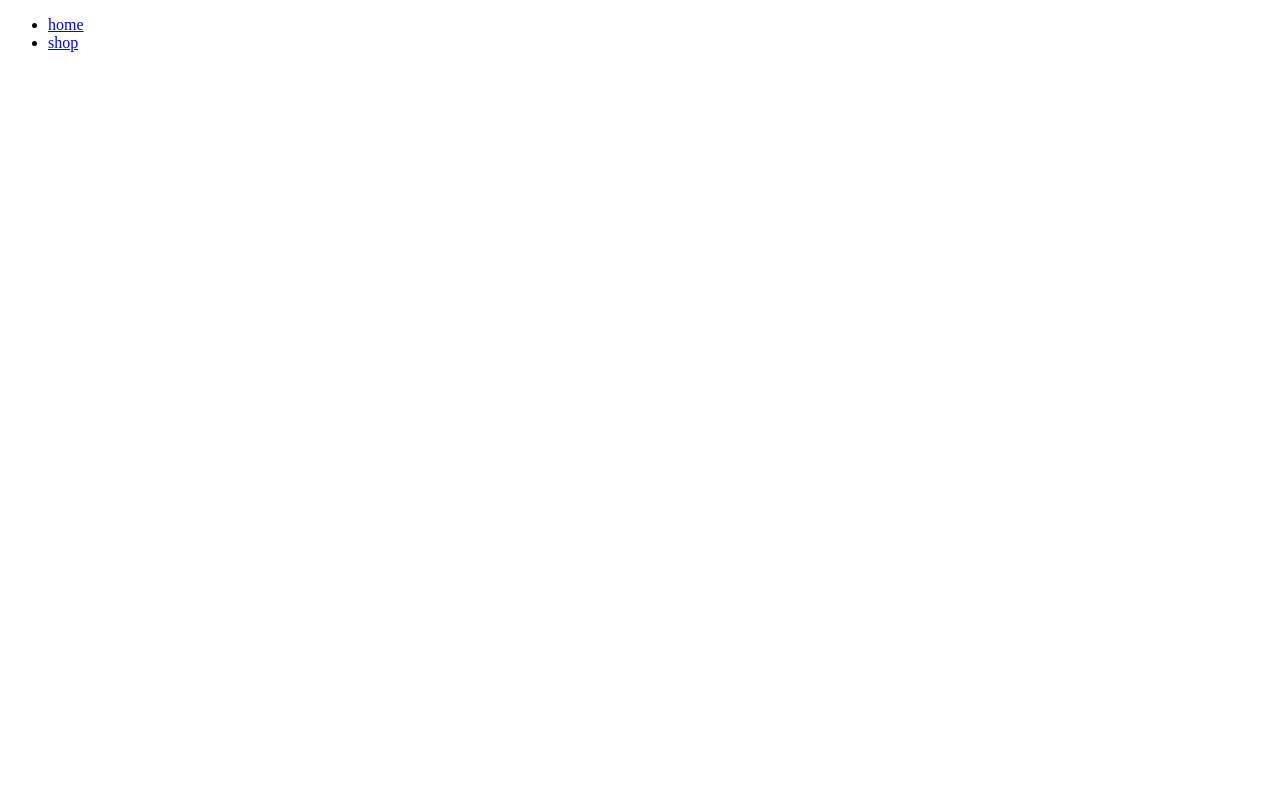
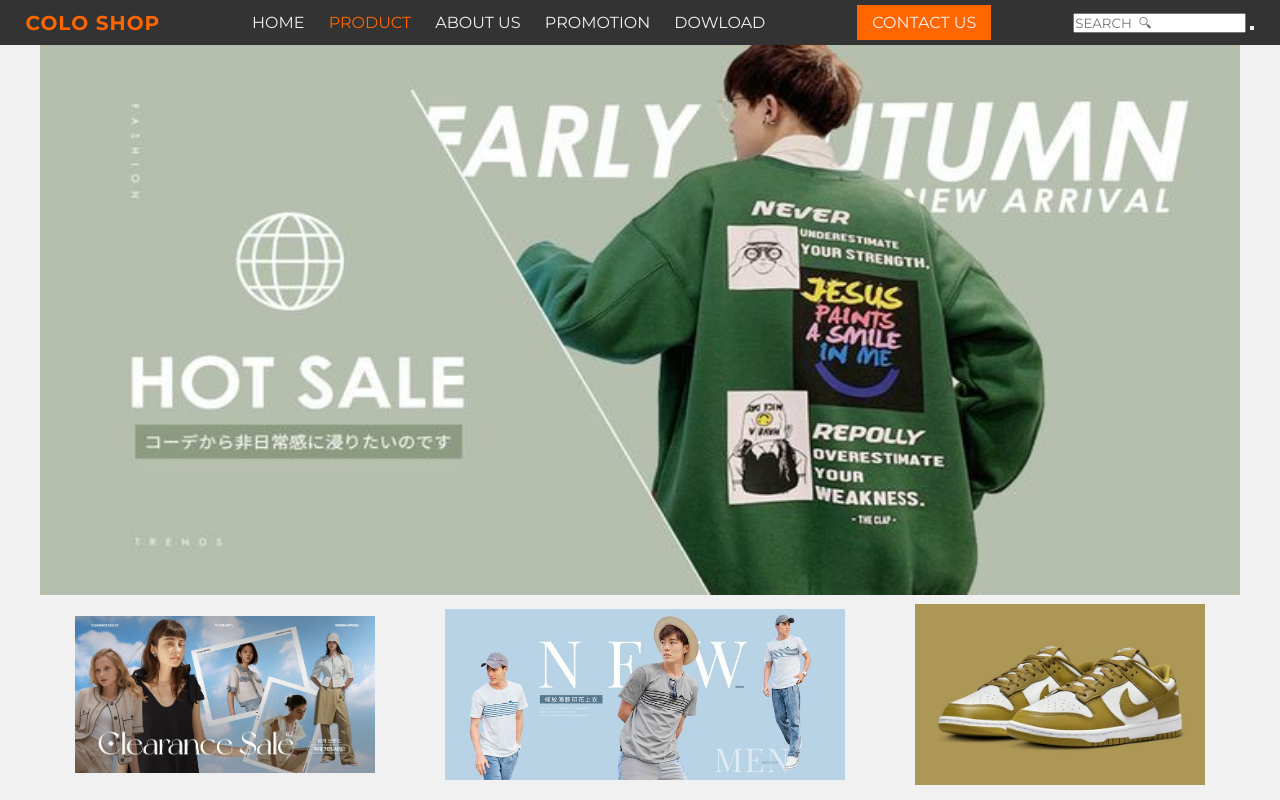
Before and after one commit to ABISHEKBLACK-ER/HTML-TUTORIAL, a plain HTML site: page abi.html in a window 1280 px wide. Drawn offline with Linux system fonts and the light colour scheme.

Commit message:
abishek sr

```diff
--- a/abi.html
+++ b/abi.html
@@ -1,26 +1,46 @@
 <!DOCTYPE html>
-<html>
+<html lang="en">
     <head>
-        <title> PUMA.com </title>
-        <LINK rel="ICON"  href="puma logo 2.jpg">
-            <nav>
-                <ul>
-                    <li><a href="#home">home</a> </li>
-                     <li><a href="#shop">shop</a> </li>
-                </ul>
+        <meta charset="UTF-8" />
+        <meta name="viewport" content="width=devise-width,initial-scale=1.0 " />
+        <title> COLOSHOP.com </title>
+        <LINK rel="ICON"  href="">
+         <link rel="stylesheet" href="style.css">
+
+    </head>
+<center>
+    <BODY>
+    <header>
+        <a href="#" class="logo"> COLO SHOP</a>
+        <nav>
+            <ul class="nav-links">
+                <li><a href="#">HOME</a></li>
+                 <li><a href="#" class="active">PRODUCT</a></li>
+                  <li><a href="#">ABOUT US</a></li>
+                   <li><a href="#">PROMOTION</a></li>
+                     <li><a href="#">DOWLOAD</a></li>
+
+                    </ul>
+        </nav>
+        <a href="#" class="action">CONTACT US</a>
+        <form class="search ">
+            <input type="text"placeholder="SEARCH  🔍︎"/>
+            <button type="reset"></button>
+
+</center>
+<center>
+    <div class="">
+
+    </div>
+
+    <img src="ZY _ HOT SALEコーデから非日常感に浸りたいのです.jpeg" width="1200" height="550">
+    <div class="container">
 
 
-
-            </nav>
-    </head>
-<center>
-
-
-
-
-
-
-
+    <img src="download (7).jpeg" width="300">
+    <img src="download (5).jpeg" width="400">
+    <img src="Now Available_ Nike Dunk Low Retro _Pacific Moss_.jpeg"  width="290">
+    </div>
 </center>
 
 
@@ -29,7 +49,4 @@
 
 
 
-
-
-
 </html>
--- /dev/null
+++ b/style.css
@@ -0,0 +1,102 @@
+@import url('https://fonts.googleapis.com/css2?family=Montserrat:ital,wght@0,100..900;1,100..900&family=Raleway:ital,wght@0,100..900;1,100..900&display=swap');
+
+
+:root {
+  --bg-color: #f1f1f1;
+  --text:#333;
+  --white: #fff;
+
+  --active: #fbfbfbe1;
+  --active-dark:rgb(49, 132, 49);
+  --normal: #555;
+}
+
+*{
+  margin: 0;
+  padding: 0;
+    font-family: "Montserrat", sans-serif;
+}
+
+a{
+  text-decoration: none;
+  color: #f1f1f1;
+}
+
+
+body{
+  background-color: var(--bg-color);
+}
+
+header{
+  display: flex;
+  justify-content: space-between;
+  align-items: center;
+  padding: 5px 2%;
+  background-color:#333;
+}
+.logo{
+  cursor: pointer;
+  font-size: 20px;
+  text-rendering: uppercase;
+  letter-spacing: 1px ;
+  color:#ff6600 ;
+font-weight: bold;
+  margin-right: var(--active);
+}
+.nav-links{
+  list-style: none;
+}
+
+.nav-links li{
+  display: inline-block;
+  padding: 2px 10px;
+}
+.nav-links li a{
+  transition: 0.3;
+}
+.nav-links li a.active{
+  color: #ff6600;
+  }
+
+.nav-links li a:hover{
+  color:#ff6600;
+
+}
+
+a.action{
+  padding: 8px 15px;
+  background-color: #ff6600;
+  transition: 0.5ms;
+
+}
+
+a.action :hover{
+
+  background-color:;
+
+}
+
+
+a.action{
+
+  .search-box {
+    font-size: 15px;
+    border:#ff6600;
+    display: inline-block;
+    position: relative;
+    border-radius: 2em;
+}
+}
+
+
+
+
+
+.container {
+  align-items: center;
+  display: flex;
+  justify-content:space-evenly ;
+  margin: 5px;
+
+
+}
```
Also changed, not shown: ,.jpeg (added), Airforce.jpeg (added), Kevin Schertl on Instagram_ “Werbung  New sneaker crush @nike Air Jordan 1 Low👟 #sneaker #sneakerporn #sneakerlove #shoes #nike #nikeair #nikeairjordan #photography…”.jpeg (added), Now Available_ Nike Dunk Low Retro _Pacific Moss_.jpeg (added), Puma speedcat.jpeg (deleted), Speedcat OG Sneakers.jpeg (deleted), ZY _ HOT SALEコーデから非日常感に浸りたいのです.jpeg (added), download (1).jpeg (deleted), download (4).jpeg (added), download (5).jpeg (added), download (7).jpeg (added), download.jpeg (deleted), fashion - Noaman Afify.jpeg (added), puma logo 2.jpg (deleted), 3 more files, 1 other file.
